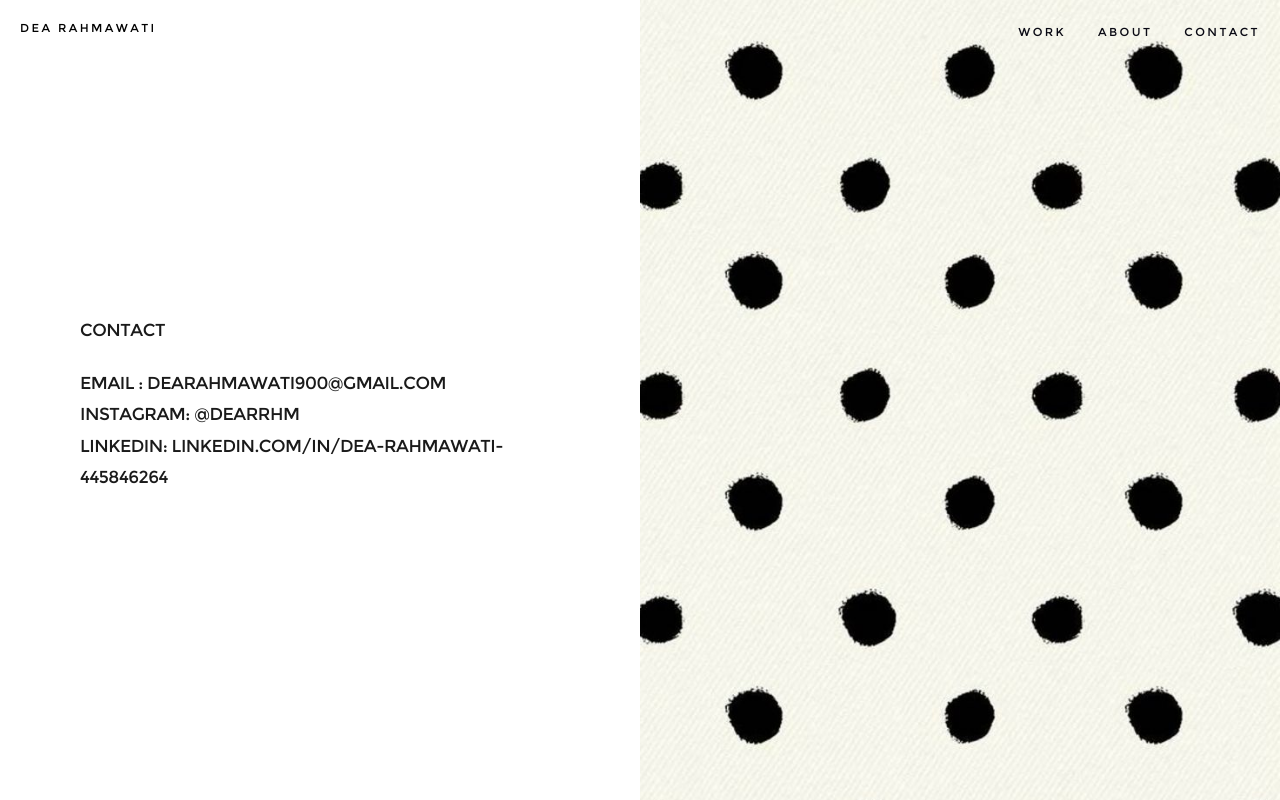
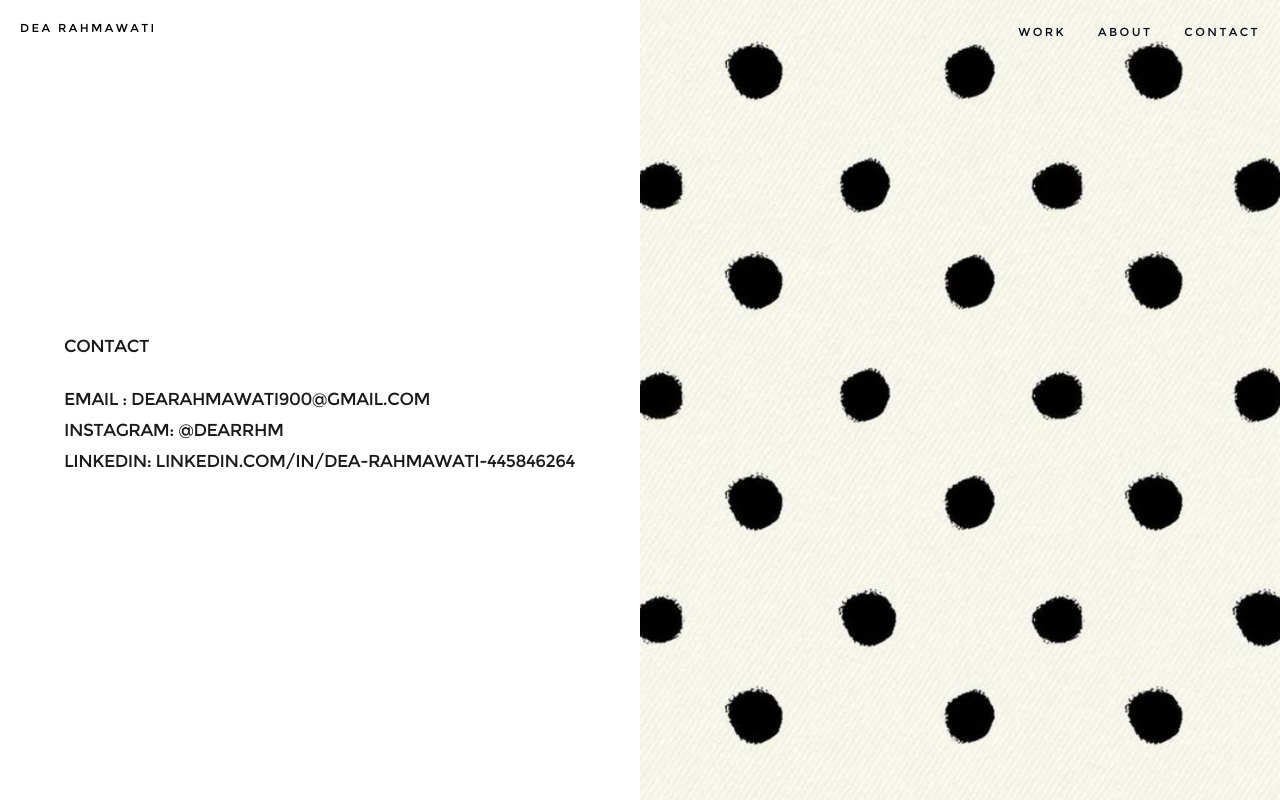
Before and after one commit to bluplyy/Dea-Figma, a React (Vite) app: page /contact in a window 1280 px wide. Built offline with nearby package versions, Linux system fonts and the light colour scheme.

Commit message:
Lock left column width and consistent padding on desktop contact page

```diff
--- a/src/ContactPage.jsx
+++ b/src/ContactPage.jsx
@@ -137,8 +137,8 @@ function ContactPage() {
 
       {/* ===== TAMPILAN DESKTOP (>= 800PX): SPLIT 50% LEFT / 50% RIGHT (NO SCROLL) ===== */}
       <div className="hidden min-[800px]:flex w-full h-full overflow-hidden flex-row">
-        {/* SISI KIRI: TEKS INFORMASI CONTACT */}
-        <div className="w-1/2 h-full flex flex-col justify-center px-8 sm:px-12 md:px-16 xl:px-20 2xl:px-24">
+        {/* SISI KIRI: TEKS INFORMASI CONTACT (DIKUNCI 50% LEBAR TETAP & TIDAK TERTEKAN/TERDORONG) */}
+        <div className="w-1/2 flex-none h-full flex flex-col justify-center px-8 md:px-12 lg:px-16">
           {/* INDUK DIV: DIV CONTACT + DIV EMAIL/INSTA/LINKEDIN MENJADI 1 DIV */}
           <div className="w-full max-w-[560px] flex flex-col text-left">
             {/* DIV CONTACT (TINGGI AREA: 43PX) */}
```
